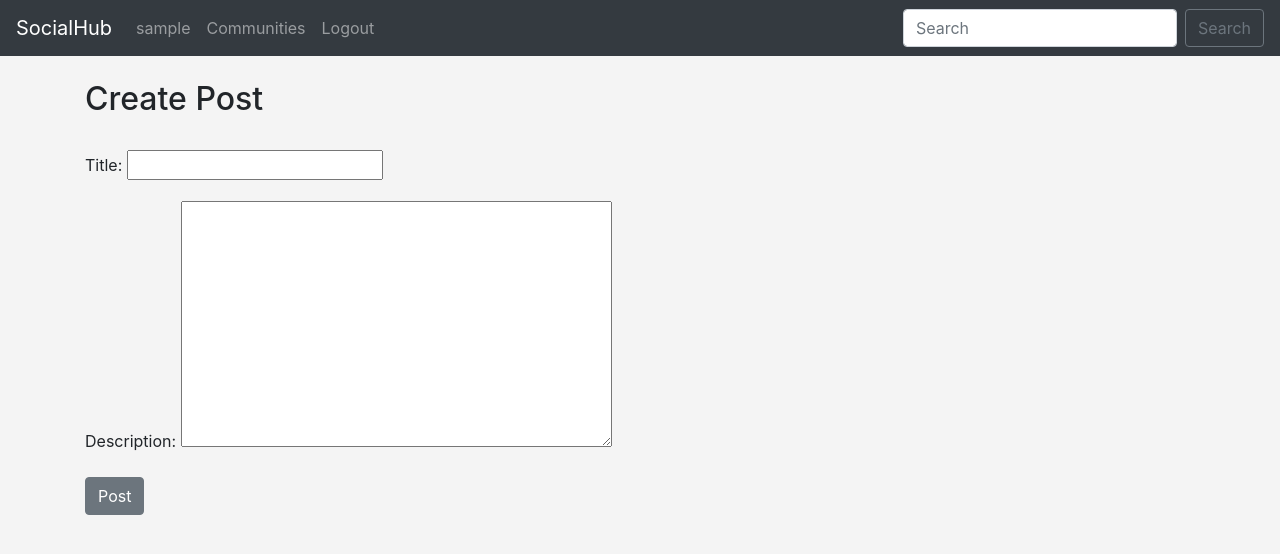
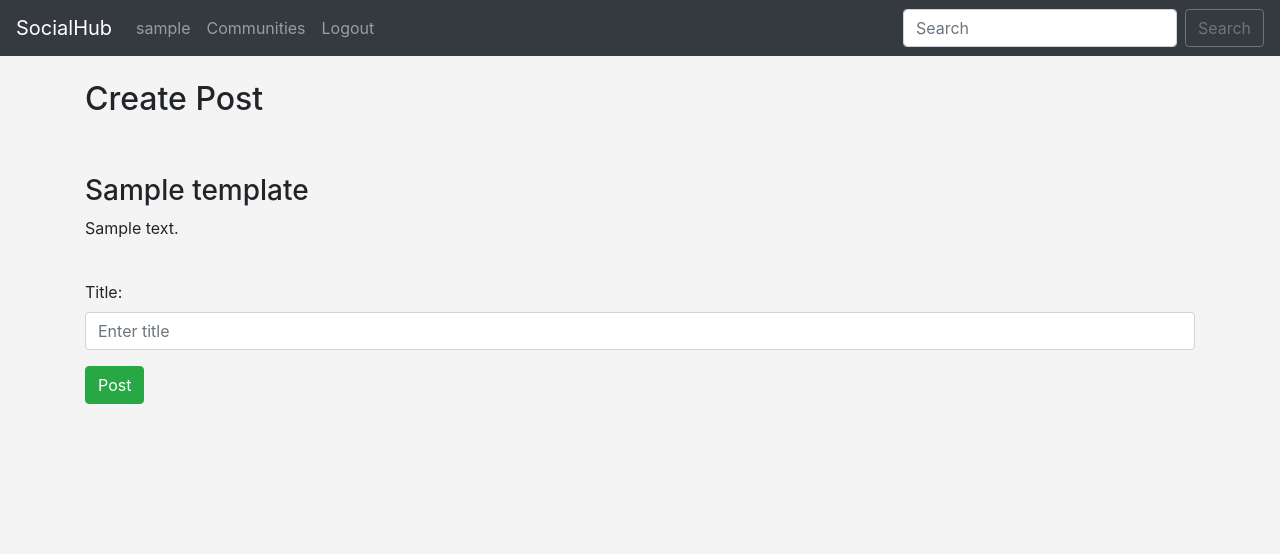
Before and after one commit to Burak-Cosar/SWE-573, a Django app: page /community/1/posts/1/create in a window 1280 px wide. Shown: the top 554 px of the page. Run offline with Django 4.2, Linux system fonts and the light colour scheme; a user stored in the database is signed in; tables that the repository leaves empty hold one stand-in row (values such as "Sample post").

Commit message:
Auto default template creation for new community

```diff
--- a/SocialHub/SocialHub/application/forms.py
+++ b/SocialHub/SocialHub/application/forms.py
@@ -23,20 +23,20 @@ class CommunityForm(ModelForm):
         }
 
 # DEFAULT TEMPLATE FORM
-class PostForm(forms.ModelForm):
-    class Meta:
-        model = Template
-        fields = ['title', 'description']
+# class PostForm(forms.ModelForm):
+#     class Meta:
+#         model = Template
+#         fields = ['title', 'description']
 
-        labels = {
-            'title': 'Post Title',
-            'description': 'What Would You Like to Say?',
-            }
+#         labels = {
+#             'title': 'Post Title',
+#             'description': 'What Would You Like to Say?',
+#             }
 
-        widgets = {
-            'title': forms.TextInput(attrs={'class':'form-control', 'placeholder':'Post Title'}),
-            'description': forms.Textarea(attrs={'class':'form-control', 'placeholder':'What Would You Like to Say?'}),
-        }
+#         widgets = {
+#             'title': forms.TextInput(attrs={'class':'form-control', 'placeholder':'Post Title'}),
+#             'description': forms.Textarea(attrs={'class':'form-control', 'placeholder':'What Would You Like to Say?'}),
+#         }
 
 class TemplateForm(forms.Form):
     post_title = forms.CharField(max_length=255, label="Post Title")
@@ -50,6 +50,7 @@ class TemplateForm(forms.Form):
             self.fields[f'custom_field_{i}'] = forms.CharField()
             self.fields[f'custom_type_{i}'] = forms.ChoiceField(choices=[
                 ('text', 'Text'),
+                ('textArea', 'Text Area'),
                 ('number', 'Number'),
                 ('date', 'Date'),
             ])
@@ -57,22 +58,27 @@ class TemplateForm(forms.Form):
 class DynamicPostForm(forms.ModelForm):
     class Meta:
         model = Post
-        fields = ['title', 'description']  # DEFAULT FOR ALL
+        fields = ['title']  # Default fields included in all forms
+        widgets = {
+            'title': forms.TextInput(attrs={'class': 'form-control', 'placeholder': 'Enter title'}),
+        }
 
     def __init__(self, *args, **kwargs):
         template_fields = kwargs.pop('template_fields', [])  # Extract template_fields from kwargs
         super().__init__(*args, **kwargs)
 
-        # DYNAMIC FIELDZ
+        # Adding dynamic fields based on the template_fields
         for field in template_fields:
             field_name = field['field_name']
             field_type = field['field_type']
             if field_type == 'text':
-                self.fields[field_name] = forms.CharField(max_length=255)
+                self.fields[field_name] = forms.CharField(widget=forms.TextInput(attrs={'class': 'form-control', 'placeholder': 'Enter text'}))
+            elif field_type == 'textArea':
+                self.fields[field_name] = forms.CharField(widget=forms.Textarea(attrs={'class': 'form-control', 'placeholder': 'Write here'}))
             elif field_type == 'number':
-                self.fields[field_name] = forms.IntegerField()
+                self.fields[field_name] = forms.IntegerField(widget=forms.NumberInput(attrs={'class': 'form-control', 'placeholder': 'Enter number'}))
             elif field_type == 'date':
-                self.fields[field_name] = forms.DateField()
+                self.fields[field_name] = forms.DateField(widget=forms.DateInput(attrs={'class': 'form-control', 'type': 'date'}))
 
 class CommentForm(forms.ModelForm):
     class Meta:
--- a/SocialHub/SocialHub/application/models.py
+++ b/SocialHub/SocialHub/application/models.py
@@ -52,7 +52,6 @@ class Post(models.Model):
     community = models.ForeignKey(Community, on_delete=models.CASCADE, related_name='posts')
     template = models.ForeignKey(Template, on_delete=models.SET_NULL, null=True, blank=True, related_name='posts')
     title = models.CharField(max_length=255)
-    description = models.TextField()
     data = models.JSONField(default=dict)  # JSON to store dynamic field stuff
     created_by = models.ForeignKey(User, on_delete=models.CASCADE)
 
--- a/SocialHub/SocialHub/application/templates/community.html
+++ b/SocialHub/SocialHub/application/templates/community.html
@@ -32,8 +32,8 @@
         <br/><br/><br/>
 {% endif %}
     {% for post in posts %}
-    <li> <b>Title: </b>{{ post.title }}
-        <p><b>&nbsp&nbsp&nbsp&nbsp&nbsp&nbspDescription: </b> {{ post.description|slice:":150" }}</p>
+    <li> <b>Post: </b>{{ post.title }}
+        <p><b>&nbsp&nbsp&nbsp&nbsp&nbsp&nbspPosted By: </b> {{ post.created_by }}</p>
         <a class="btn btn-secondary btn-sm" href="{% url 'view_post' community.id post.id %}">View</a>
         <br/><br/><br/>
     </li>
--- a/SocialHub/SocialHub/application/templates/create_post.html
+++ b/SocialHub/SocialHub/application/templates/create_post.html
@@ -2,6 +2,9 @@
 
 {% block content %}
     <h2>Create Post</h2>
+    <br/><br/>
+    <h3> {{ template.title }} </h3>
+    <p> {{ template.description }} </p>
     <br/>
     <form action="" method="POST" enctype="multipart/form-data">
         {% csrf_token %}
@@ -13,6 +16,6 @@
 
         {{ form.as_p }}
 
-        <input type="submit" value="Post" class="btn btn-secondary">
+        <input type="submit" value="Post" class="btn btn-success">
     </form>
 {% endblock %}
--- a/SocialHub/SocialHub/application/templates/create_template.html
+++ b/SocialHub/SocialHub/application/templates/create_template.html
@@ -29,6 +29,7 @@ $(document).ready(function() {
                 <input type="text" name="custom_field_${fieldCount}" placeholder="Field Name" class="form-control">
                 <select name="custom_type_${fieldCount}" class="form-control">
                     <option value="text">Text</option>
+                    <option value="textArea">Text Area</option>
                     <option value="number">Number</option>
                     <option value="date">Date</option>
                 </select>
--- a/SocialHub/SocialHub/application/templates/view_post.html
+++ b/SocialHub/SocialHub/application/templates/view_post.html
@@ -3,11 +3,11 @@
 {% block content %}
 <article>
     <h1>Title: {{ post.title }}</h1>
-    <p><b>Description:</b> {{ post.description }}</p>
+    <p>Created by <b>{{ post.created_by }}</b></p>
     <section>
         <ul>
             {% for key, value in post.data.items %}
-                <li>{{ key }}: {{ value }}</li>
+                <li><b>{{ key }}: </b> {{ value }}</li>
             {% endfor %}
         </ul>
     </section>
--- a/SocialHub/SocialHub/application/views.py
+++ b/SocialHub/SocialHub/application/views.py
@@ -39,10 +39,25 @@ def create_community(request):
             # Automatically adding the creator as a member and an admin
             CommunityMembership.objects.create(community=community, user=request.user)
             community.moderator.add(request.user)  # Adding as admin
+
+            # Creating a default template for the new community
+            default_template = Template.objects.create(
+                title="Default Template",
+                description="This is a default template with Title and Description fields.",
+                community=community
+            )
+
+            TemplateField.objects.create(
+                template=default_template,
+                field_name='Description',
+                field_type='textArea'
+            )
+
             return redirect('community_content', community_id=community.id)
     else:
         form = CommunityForm()
     return render(request, 'create_community.html', {'form': form})
+
 
 @login_required
 def community_content(request, community_id):
@@ -164,7 +179,6 @@ def create_template(request, community_id):
 
 @login_required
 def create_post(request, community_id, template_id):
-    community = get_object_or_404(Community, pk=community_id)
     template = get_object_or_404(Template, pk=template_id)
     template_fields = list(template.fields.all().values('field_name', 'field_type'))
 
@@ -172,24 +186,20 @@ def create_post(request, community_id, template_id):
         form = DynamicPostForm(request.POST, template_fields=template_fields)
         if form.is_valid():
             new_post = form.save(commit=False)
-            new_post.community = community
-            new_post.template = template
+            new_post.community_id = community_id
             new_post.created_by = request.user
 
-            # JSON field
+            # Handling JSON data
             data = {}
             for field in template_fields:
                 field_name = field['field_name']
-                if field_name in form.cleaned_data:
-                    # to handle date view
-                    field_value = form.cleaned_data[field_name]
-                    if isinstance(field_value, date):
-                        field_value = field_value.isoformat()
-                    data[field_name] = field_value
+                field_value = form.cleaned_data.get(field_name)
+                # Adjust for specific types if necessary, e.g., dates
+                if field['field_type'] == 'date' and field_value:
+                    field_value = field_value.isoformat()
+                data[field_name] = field_value
 
-            # to serialize date data
-            new_post.data = json.dumps(data, cls=DjangoJSONEncoder)
-
+            new_post.data = data
             new_post.save()
             return redirect('community_content', community_id=community_id)
     else:
@@ -198,7 +208,8 @@ def create_post(request, community_id, template_id):
     return render(request, 'create_post.html', {
         'form': form,
         'community_id': community_id,
-        'template_id': template_id
+        'template': template,
+        'template_id': template_id,
     })
 
 @login_required
```
Also changed, not shown: SocialHub/SocialHub/application/migrations/0018_remove_post_description.py (added).
